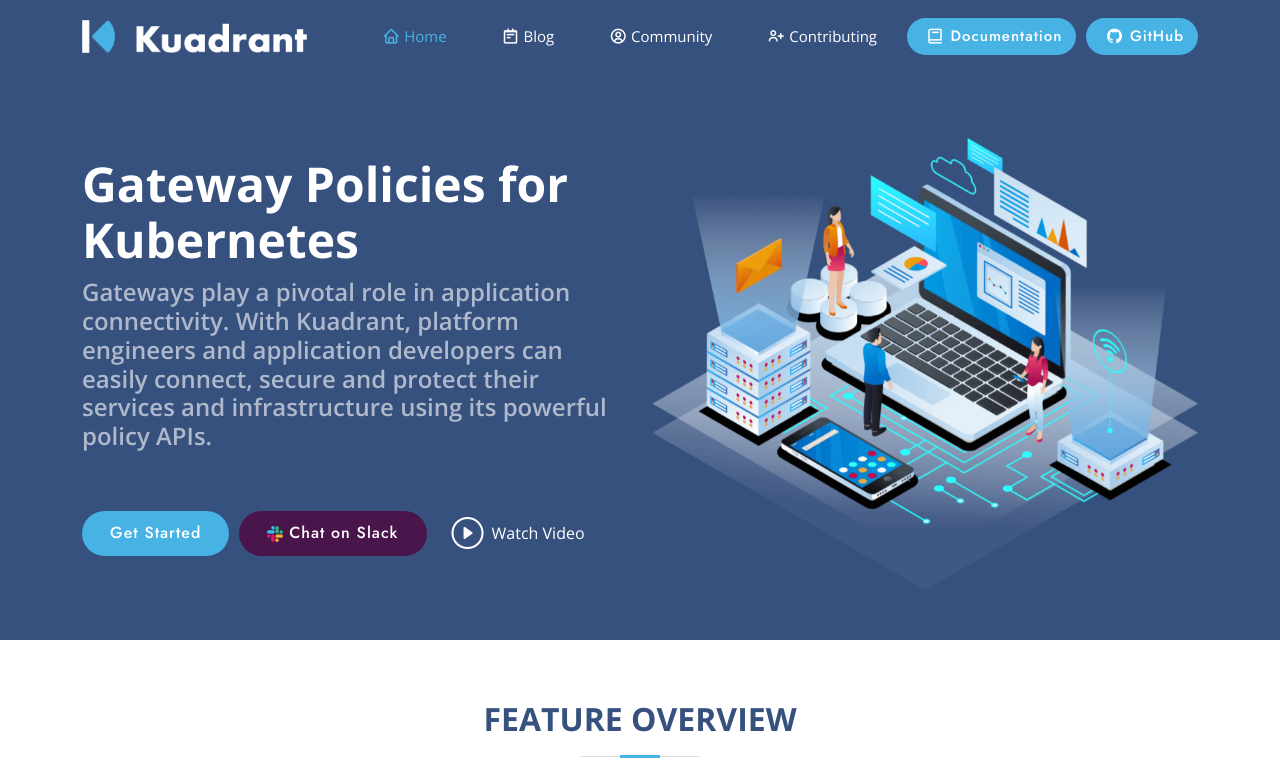
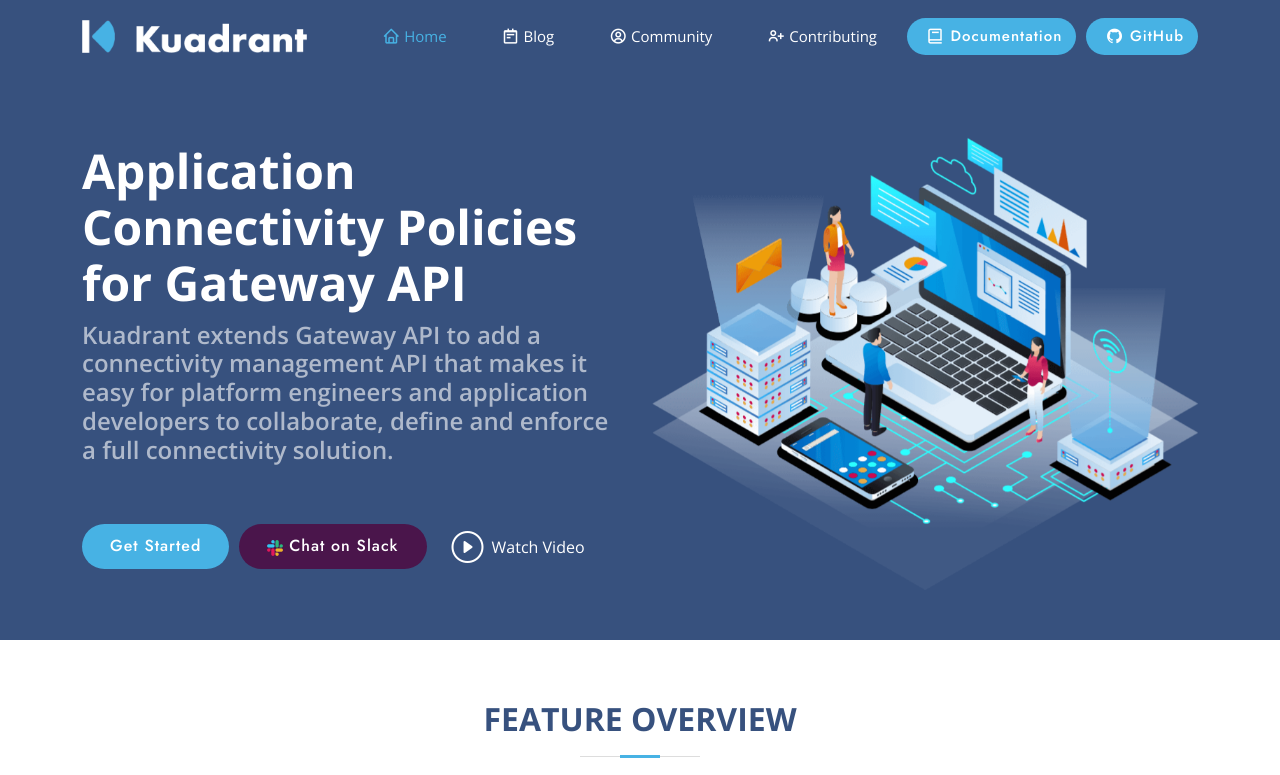
Before and after one commit to Kuadrant/kuadrant.github.io, an Eleventy site: page src/index.njk in a window 1280 px wide. Shown: the top 775 px of the page. Built offline with nearby package versions, Linux system fonts and the light colour scheme; Eleventy itself is replaced by a stand-in of ours; files that its build step writes are made by us from their sources; what eleventy-plugin-asciidoc, string would draw is missing.

Commit message:
update blurb on the why kuadrant
Signed-off-by: craig <cbrookes@redhat.com>

rh-pre-commit.version: 2.2.0
rh-pre-commit.check-secrets: ENABLED

```diff
--- a/src/index.njk
+++ b/src/index.njk
@@ -9,8 +9,9 @@ tags: index-page # Note: This adds a custom class to layout.njk
   <div class="container">
     <div class="row">
       <div class="col-lg-6 d-flex flex-column justify-content-center pt-4 pt-lg-0 order-2 order-lg-1" data-aos="fade-up" data-aos-delay="200">
-        <h1>Gateway Policies for Kubernetes</h1>
-        <h2>Gateways play a pivotal role in application connectivity. With Kuadrant, platform engineers and application developers can easily connect, secure and protect their services and infrastructure using its powerful policy APIs.</h2>
+        <h1>Application Connectivity Policies for Gateway API</h1>
+        <h2> Kuadrant extends Gateway API to add a connectivity management API that makes it easy for platform engineers and application developers to collaborate, define and enforce a full connectivity solution.
+</h2>
         <div class="d-flex justify-content-center justify-content-lg-start">
           <a href="https://docs.kuadrant.io/latest/getting-started-single-cluster/" class="btn-get-started">Get Started</a>
           <a href="https://kubernetes.slack.com/archives/C05J0D0V525" class="btn-slack"><img class="slack-icon" src="/static/img/slack.png"> Chat on Slack</a>
```
